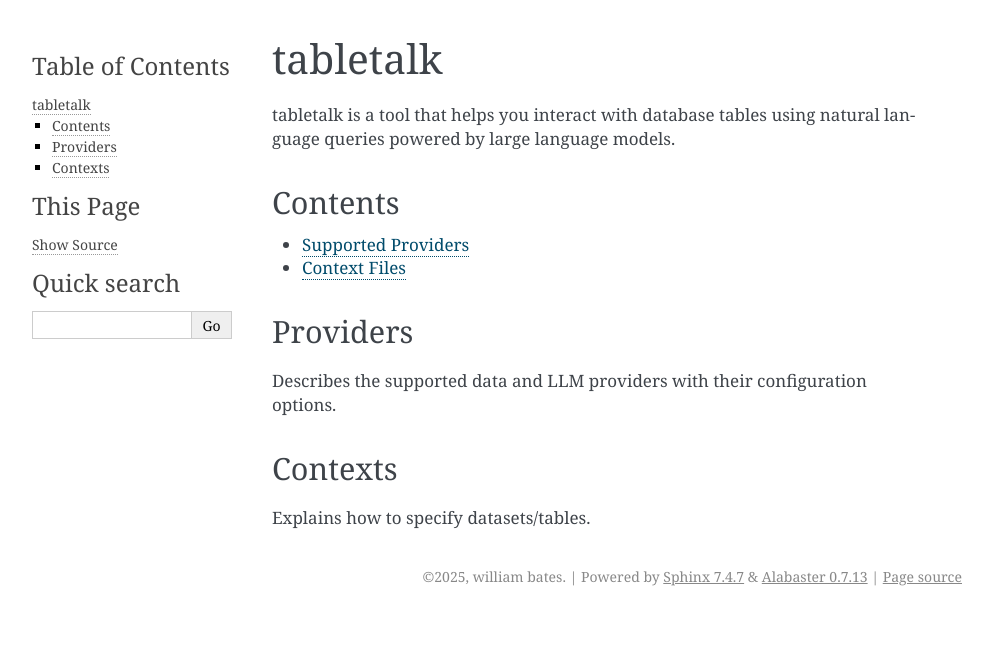
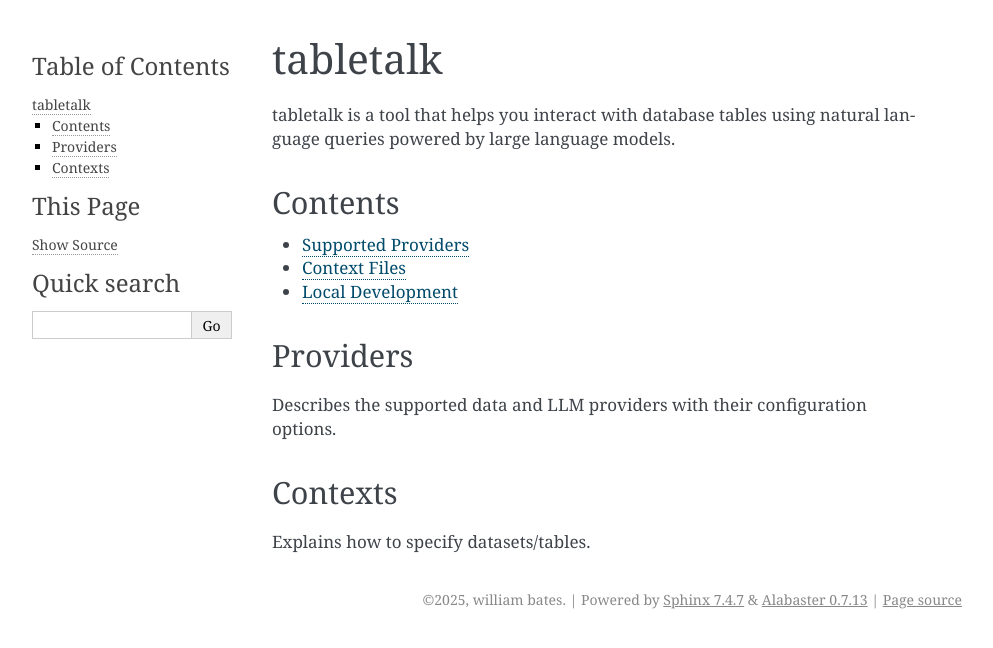
Before and after one commit to wtbates99/tabletalk, a Sphinx documentation site: the page built from docs/index.rst, in a window 1280 px wide. Shown: the top 648 px of the page, without its empty margins (148-1141 px from the left). Built offline with Sphinx 7.4.7, drawn with Linux system fonts in a browser that asks for light colours.

Commit message:
updated docs

```diff
--- a/docs/index.rst
+++ b/docs/index.rst
@@ -14,7 +14,7 @@ Contents
 
    dev/providers
    dev/contexts
-
+   dev/local_development
 Providers
 ---------
 Describes the supported data and LLM providers with their configuration options.
```
